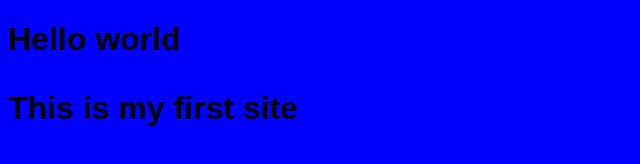
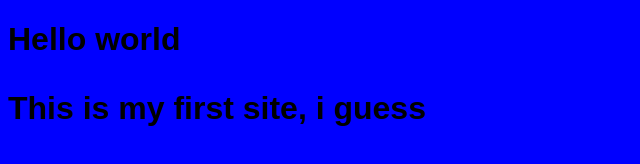
Before and after one commit to anyadecourcy/first-project, a plain HTML site: page index.html in a window 1280 px wide. Shown: the whole page, without its empty margins (0-640 px from the left). Drawn offline with Linux system fonts and the light colour scheme.

Commit message:
Update index.html

```diff
--- a/index.html
+++ b/index.html
@@ -5,6 +5,6 @@
     </head>
   <body>
     <h1>Hello world</hi>
-    <p>This is my first site</p>
+    <p>This is my first site, i guess</p>
   </body>
 </html>
```
